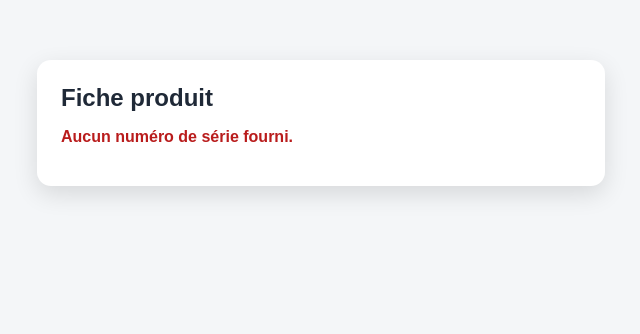
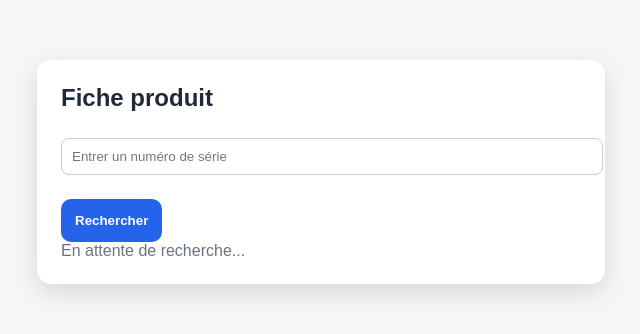
Before and after one commit to Nyulga/QR-code-Test, a plain HTML site: page index.html in a window 1280 px wide. Shown: the whole page, without its empty margins (319-959 px from the left). Drawn offline with Linux system fonts and the light colour scheme.

Commit message:
Update index.html

```diff
--- a/index.html
+++ b/index.html
@@ -4,6 +4,7 @@
   <meta charset="UTF-8" />
   <meta name="viewport" content="width=device-width, initial-scale=1.0" />
   <title>Fiche produit QR</title>
+
   <style>
     body {
       font-family: Arial, sans-serif;
@@ -60,25 +61,60 @@
       text-decoration: none;
       border-radius: 10px;
       font-weight: bold;
+      border: none;
+      cursor: pointer;
+    }
+
+    input {
+      width: 100%;
+      padding: 10px;
+      margin-top: 10px;
+      border-radius: 8px;
+      border: 1px solid #ccc;
     }
   </style>
 </head>
+
 <body>
   <div class="card">
     <h1>Fiche produit</h1>
-    <div id="content" class="loading">Chargement des informations...</div>
+
+    <!-- 🔹 Champ manuel -->
+    <input type="text" id="serialInput" placeholder="Entrer un numéro de série" />
+    <button class="button" onclick="searchSerial()">Rechercher</button>
+
+    <div id="content" class="loading">En attente de recherche...</div>
   </div>
 
   <script>
     const API_URL = "https://script.google.com/macros/s/AKfycbyzCSVOFQTr8Bs_xwRhV4495Y43zo8lBfd6GG9Bj4sJsQy8s3Qhhl9H7knku0amW6o5/exec";
-
-    const params = new URLSearchParams(window.location.search);
-    const serial = params.get("sn");
     const content = document.getElementById("content");
 
-    if (!serial) {
-      content.innerHTML = '<p class="error">Aucun numéro de série fourni.</p>';
-    } else {
+    // 🔹 Si QR code (paramètre sn)
+    const params = new URLSearchParams(window.location.search);
+    const serialFromURL = params.get("sn");
+
+    if (serialFromURL) {
+      document.getElementById("serialInput").value = serialFromURL;
+      fetchData(serialFromURL);
+    }
+
+    // 🔹 Bouton recherche
+    function searchSerial() {
+      const serial = document.getElementById("serialInput").value.trim();
+
+      if (!serial) {
+        content.innerHTML = '<p class="error">Veuillez entrer un numéro de série.</p>';
+        return;
+      }
+
+      fetchData(serial);
+    }
+
+    // 🔹 Fonction principale
+    function fetchData(serial) {
+      content.innerHTML = "Chargement...";
+
       fetch(`${API_URL}?sn=${encodeURIComponent(serial)}`)
         .then(response => response.json())
         .then(data => {
```
